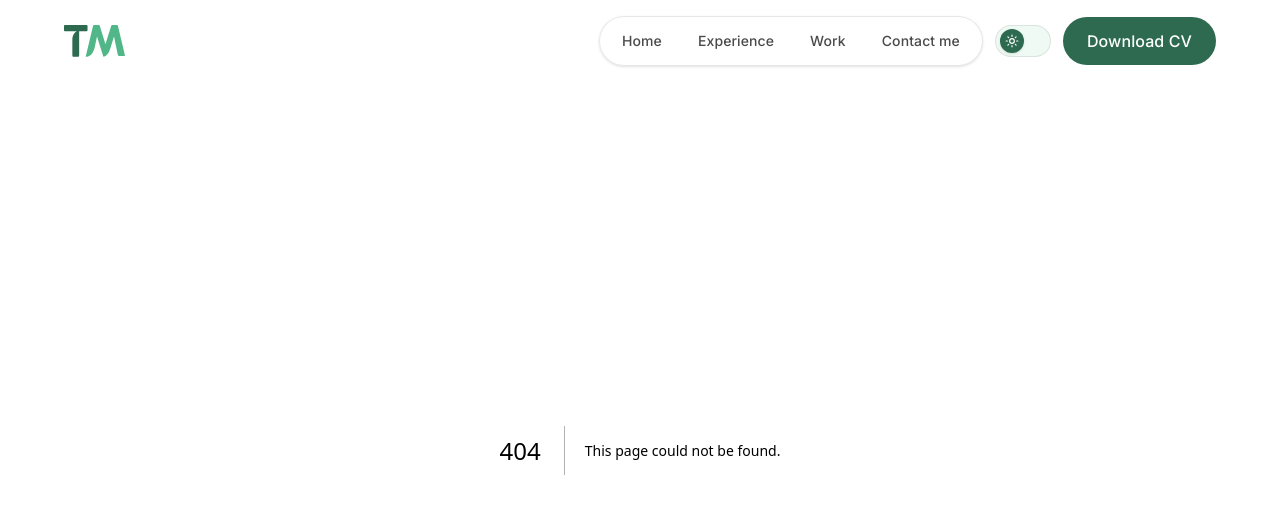
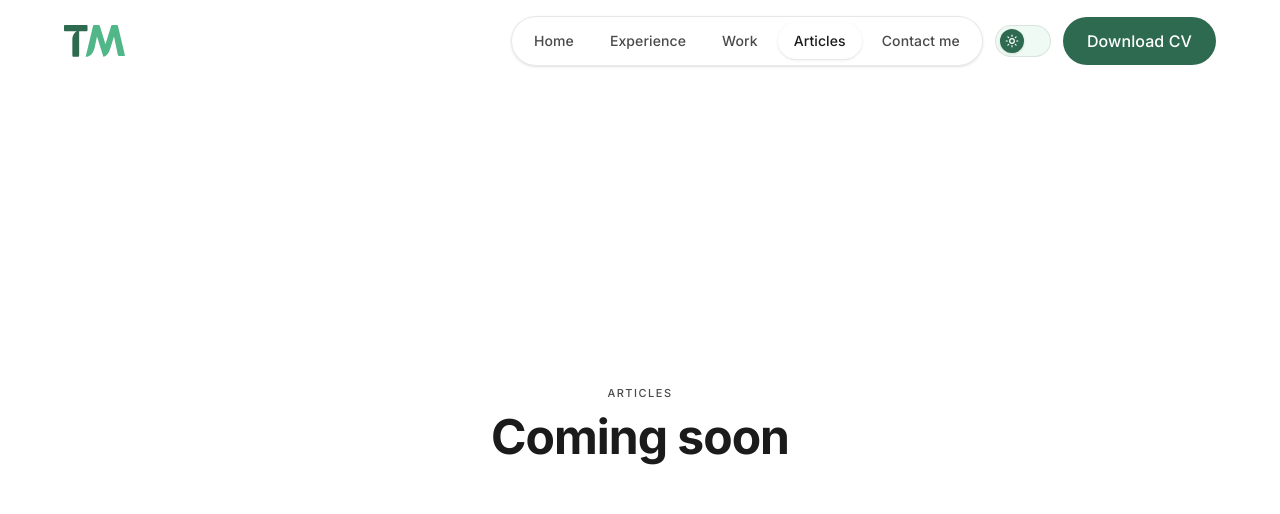
Before and after one commit to tumune2119/tharindumunasingheportfolio, a Next.js app: page /articles in a window 1280 px wide. Before the commit this address had no page. Shown: the top 514 px of the page. Built offline with nearby package versions, Linux system fonts and the light colour scheme.

Commit message:
articles page

```diff
--- /dev/null
+++ b/app/articles/page.tsx
@@ -0,0 +1,9 @@
+// Placeholder route so the nav link resolves; real articles/blog posts go here later.
+export default function ArticlesPage() {
+  return (
+    <main className="flex flex-1 flex-col items-center justify-center gap-2 px-6 py-24 text-center">
+      <p className="text-overline text-muted-foreground">Articles</p>
+      <h1 className="text-h2 md:text-h1">Coming soon</h1>
+    </main>
+  );
+}
--- a/components/Navbar.tsx
+++ b/components/Navbar.tsx
@@ -9,6 +9,7 @@ const links = [
   { href: "/", label: "Home" },
   { href: "/experience", label: "Experience" },
   { href: "/work", label: "Work" },
+  { href: "/articles", label: "Articles" },
   { href: "/contact", label: "Contact me" },
 ];
 
```
